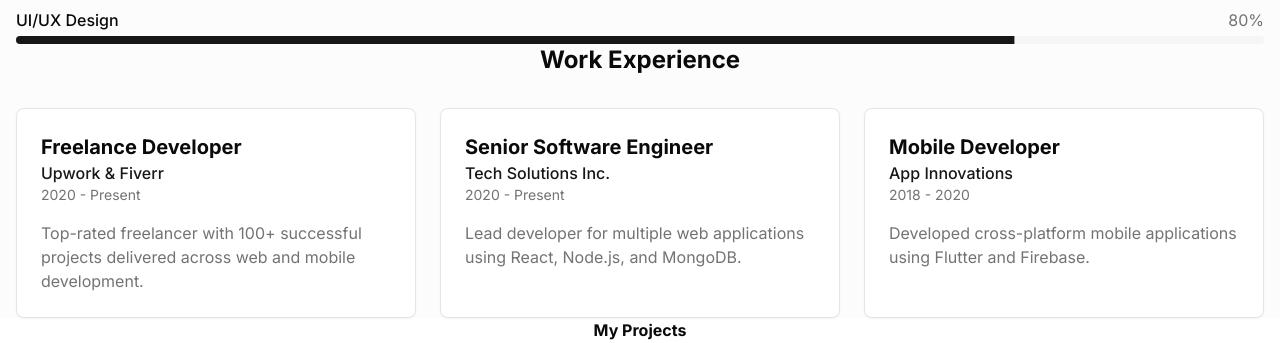
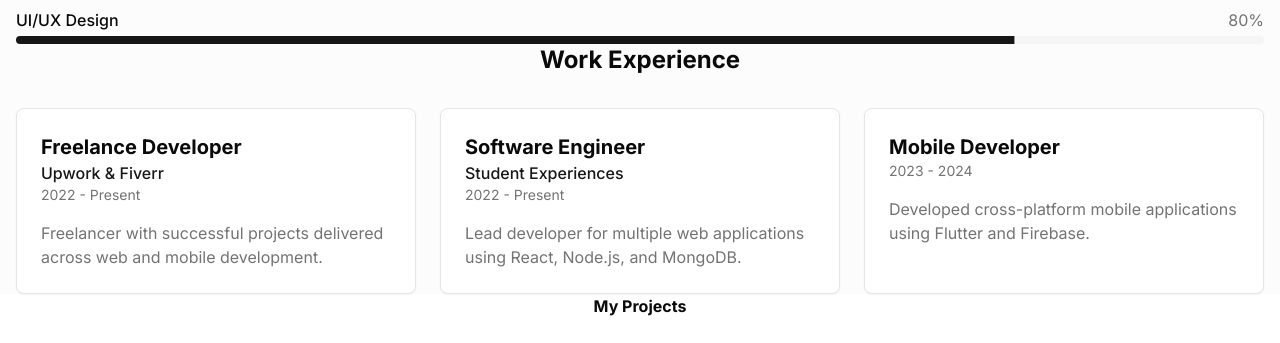
Before and after one commit to furqan137/portfolioweb, a Next.js app: page / in a window 1280 px wide. Shown: the part 2340-2683 px from the top of the page. Built offline with nearby package versions, Linux system fonts and the light colour scheme.

Commit message:
Downgraded React to 18.3.1 for compatibility and updated components

```diff
--- a/components/ContactForm.tsx
+++ b/components/ContactForm.tsx
@@ -81,7 +81,7 @@ export function ContactForm() {
               <FormItem>
                 <FormLabel>Name</FormLabel>
                 <FormControl>
-                  <Input placeholder="John Doe" {...field} />
+                  <Input placeholder="Furqan Zafar" {...field} />
                 </FormControl>
                 <FormMessage />
               </FormItem>
@@ -94,7 +94,7 @@ export function ContactForm() {
               <FormItem>
                 <FormLabel>Email</FormLabel>
                 <FormControl>
-                  <Input placeholder="john@example.com" type="email" {...field} />
+                  <Input placeholder="abc@example.com" type="email" {...field} />
                 </FormControl>
                 <FormMessage />
               </FormItem>
--- a/components/Footer.tsx
+++ b/components/Footer.tsx
@@ -46,16 +46,16 @@ export function Footer() {
           <div>
             <h3 className="font-bold text-lg mb-4">Connect</h3>
             <div className="flex space-x-4">
-              <Link href="https://github.com" target="_blank" rel="noopener noreferrer" aria-label="GitHub">
+              <Link href="https://github.com/furqan137" target="_blank" rel="noopener noreferrer" aria-label="GitHub">
                 <Github className="w-5 h-5 text-muted-foreground hover:text-foreground transition-colors" />
               </Link>
-              <Link href="https://linkedin.com" target="_blank" rel="noopener noreferrer" aria-label="LinkedIn">
+              <Link href="https://www.linkedin.com/in/furqan-zafar-426727253/" target="_blank" rel="noopener noreferrer" aria-label="LinkedIn">
                 <Linkedin className="w-5 h-5 text-muted-foreground hover:text-foreground transition-colors" />
               </Link>
               <Link href="https://twitter.com" target="_blank" rel="noopener noreferrer" aria-label="Twitter">
                 <Twitter className="w-5 h-5 text-muted-foreground hover:text-foreground transition-colors" />
               </Link>
-              <Link href="mailto:furqan@example.com" aria-label="Email">
+              <Link href="mailto:furqanjee424@gmail.com" aria-label="Email">
                 <Mail className="w-5 h-5 text-muted-foreground hover:text-foreground transition-colors" />
               </Link>
             </div>
--- a/sections/About.tsx
+++ b/sections/About.tsx
@@ -20,19 +20,19 @@ const experiences = [
   {
     title: "Freelance Developer",
     company: "Upwork & Fiverr",
-    period: "2020 - Present",
-    description: "Top-rated freelancer with 100+ successful projects delivered across web and mobile development."
+    period: "2022 - Present",
+    description: "Freelancer with successful projects delivered across web and mobile development."
   },
   {
-    title: "Senior Software Engineer",
-    company: "Tech Solutions Inc.",
-    period: "2020 - Present",
+    title: "Software Engineer",
+    company: "Student Experiences",
+    period: "2022 - Present",
     description: "Lead developer for multiple web applications using React, Node.js, and MongoDB."
   },
   {
     title: "Mobile Developer",
-    company: "App Innovations",
-    period: "2018 - 2020",
+    company: "",
+    period: "2023 - 2024",
     description: "Developed cross-platform mobile applications using Flutter and Firebase."
   }
 ];
```
